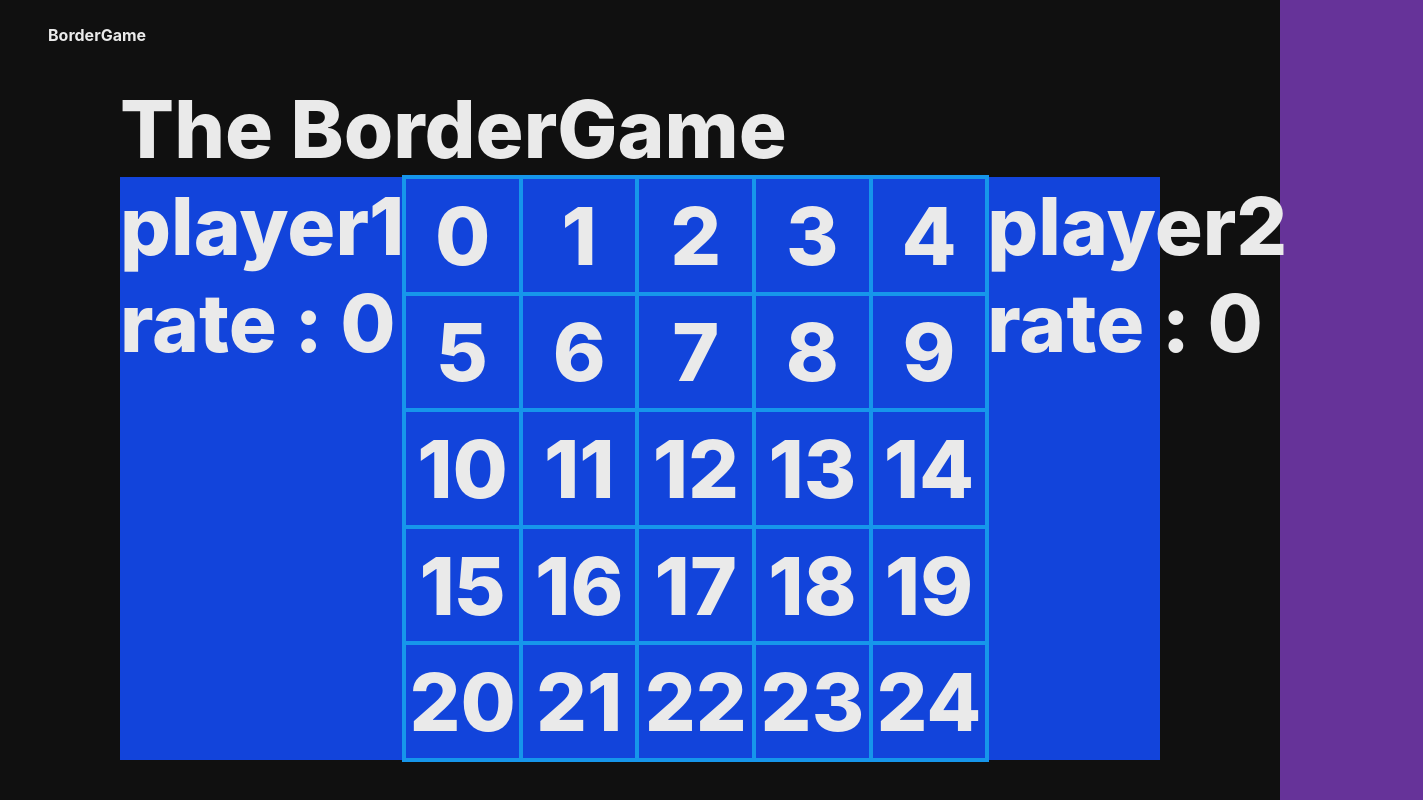
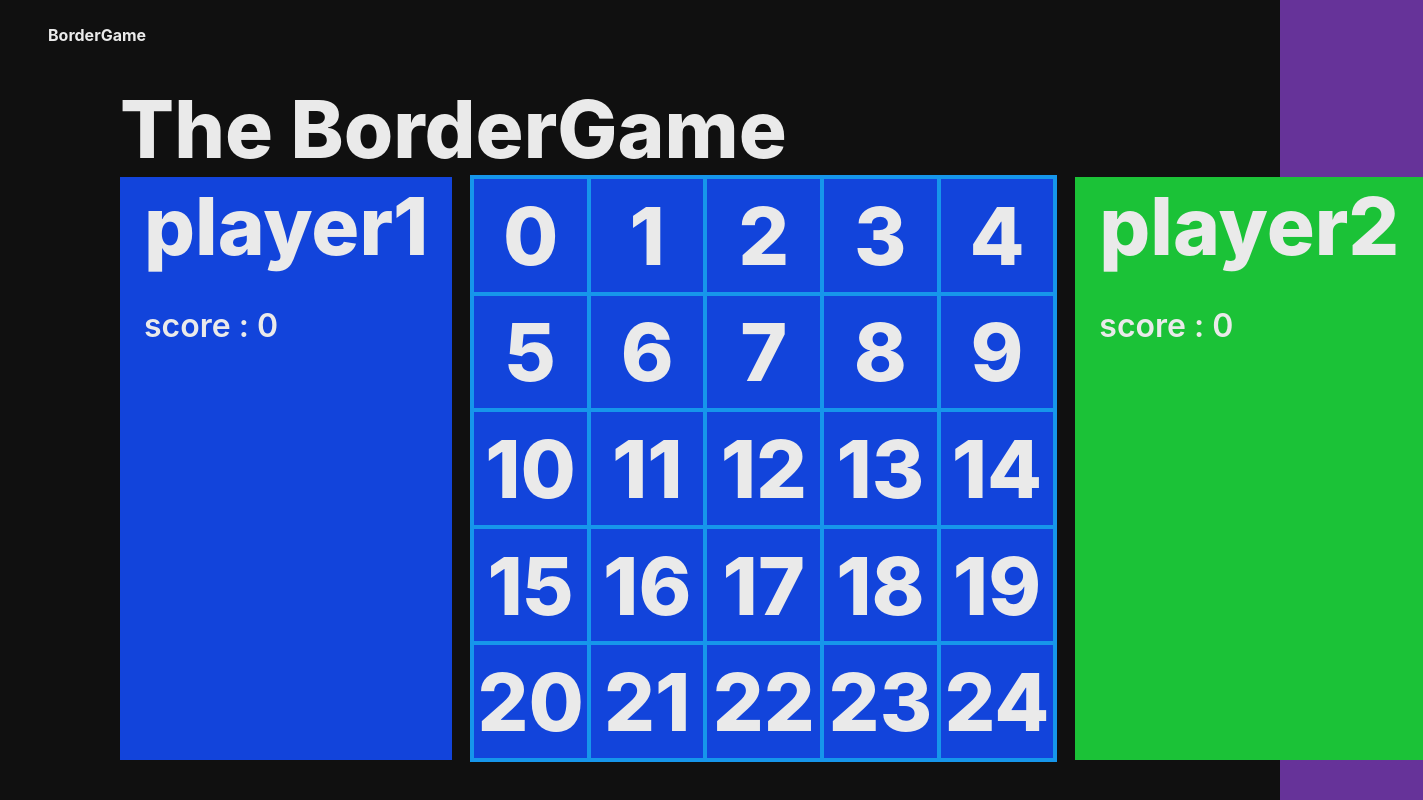
Before and after one commit to yyb02006/Boardgame, a React (Create React App) app: page / in a window 1280 px wide. Shown: the whole page, 1423 px wide, since content can reach past the window. Built offline with nearby package versions, Linux system fonts and the light colour scheme.

Commit message:
player card section 수정, 각 box의 색이 player에 따르도록 수정

```diff
--- a/src/routes/Home.tsx
+++ b/src/routes/Home.tsx
@@ -30,17 +30,17 @@ const Layout = styled.section`
 	flex-direction: column;
 `;
 
-const BoardLayout = styled.div<BoardLayoutProps>`
+const BoardLayout = styled.div`
 	position: relative;
-	background-color: ${(props) => colors[props.$currentPlayer].noneActiveBox};
 	display: flex;
 	justify-content: space-between;
 	height: 100%;
 `;
 
-const BoardItemsContainer = styled.div`
+const BoardItemsContainer = styled.div<BoardItemsContainerProps>`
 	position: relative;
 	grid-template-columns: repeat(5, 1fr);
+	background-color: ${(props) => colors[props.$currentPlayer].noneActiveBox};
 	display: grid;
 	height: 100%;
 	aspect-ratio: 1;
@@ -52,8 +52,8 @@ const Boxes = styled.div<BoxesProps>`
 	justify-content: center;
 	align-items: center;
 	background-color: ${(props) => {
-		if (props.$isSurrounded) {
-			return colors[props.$currentPlayer].activeBox;
+		if (props.$isSurrounded && props.owner) {
+			return colors[props.owner].activeBox;
 		} else {
 			return 'transparent';
 		}
@@ -67,6 +67,21 @@ const BoardBordersContainer = styled.div<BoardBordersContainerProps>`
 	display: flex;
 	flex-direction: ${(props) => props.$borderDirection};
 	justify-content: space-between;
+`;
+
+const PlayerCardStyle = styled.div<PlayerCardStyleProps>`
+	width: 400px;
+	background-color: ${(props) =>
+		props.player === 'player1'
+			? colors.player1.noneActiveBox
+			: colors.player2.noneActiveBox};
+	margin: ${(props) =>
+		props.player === 'player1' ? '0 20px 0 0' : '0 0 0 20px'};
+	padding: 0 24px;
+	h3 {
+		font-size: 2rem;
+		font-weight: 600;
+	}
 `;
 
 const BoxStyle = styled.div<directionInterface>`
@@ -120,7 +135,13 @@ const BoxHover = styled.div<BoxHoverProps>`
 		props.direction === 'horizontal' ? 'center' : 'center'};
 	border-color: ${(props) => {
 		if (props.$isSelected) {
-			return props.$owner === 'player1' ? 'orange' : 'yellow';
+			return props.$owner === 'player1'
+				? props.$currentPlayer === 'player1'
+					? 'red'
+					: colors.player1.noneActiveBorder
+				: props.$currentPlayer === 'player2'
+				? 'red'
+				: colors.player2.noneActiveBox;
 		} else {
 			return colors[props.$currentPlayer].noneActiveBorder;
 		}
@@ -456,21 +477,32 @@ const BorderBox = ({ direction }: borderBoxProps) => {
 	);
 };
 
+const PlayerCard = ({ player }: { player: currentPlayer }) => {
+	const { players, boxes } = useHomeContext();
+	return (
+		<PlayerCardStyle player={player}>
+			{players[player].name} <br />
+			<h3>
+				score :{' '}
+				{boxes.filter((box) => box.isSurrounded && box.owner === player).length}
+			</h3>
+		</PlayerCardStyle>
+	);
+};
+
 const Board = () => {
 	const { boxes, currentPlayer, players } = useHomeContext();
 	return (
-		<BoardLayout $currentPlayer={currentPlayer}>
-			<div>
-				{players.player1.name} <br />
-				rate : {boxes.filter((box) => box.isSurrounded).length}
-			</div>
-			<BoardItemsContainer>
+		<BoardLayout>
+			<PlayerCard player="player1" />
+			<BoardItemsContainer $currentPlayer={currentPlayer}>
 				{boxes.map((box, id) =>
 					id < 5 || id > 20 || id % 5 === 0 || id % 5 === 4 ? (
 						<Boxes
 							key={box.id}
 							$isSurrounded={box.isSurrounded}
 							$currentPlayer={currentPlayer}
+							owner={box.owner}
 						>
 							{box.id}
 						</Boxes>
@@ -479,6 +511,7 @@ const Board = () => {
 							key={box.id}
 							$isSurrounded={box.isSurrounded}
 							$currentPlayer={currentPlayer}
+							owner={box.owner}
 						>
 							{box.id}
 						</Boxes>
@@ -491,11 +524,7 @@ const Board = () => {
 					<BorderBox direction="horizontal" />
 				</BoardBordersContainer>
 			</BoardItemsContainer>
-			<div>
-				{players.player2.name}
-				<br />
-				rate : {boxes.filter((box) => box.isSurrounded).length}
-			</div>
+			<PlayerCard player="player2" />
 		</BoardLayout>
 	);
 };
```
Also changed, not shown: src/typings/HomeTypes.d.ts (+6 -1 lines).
